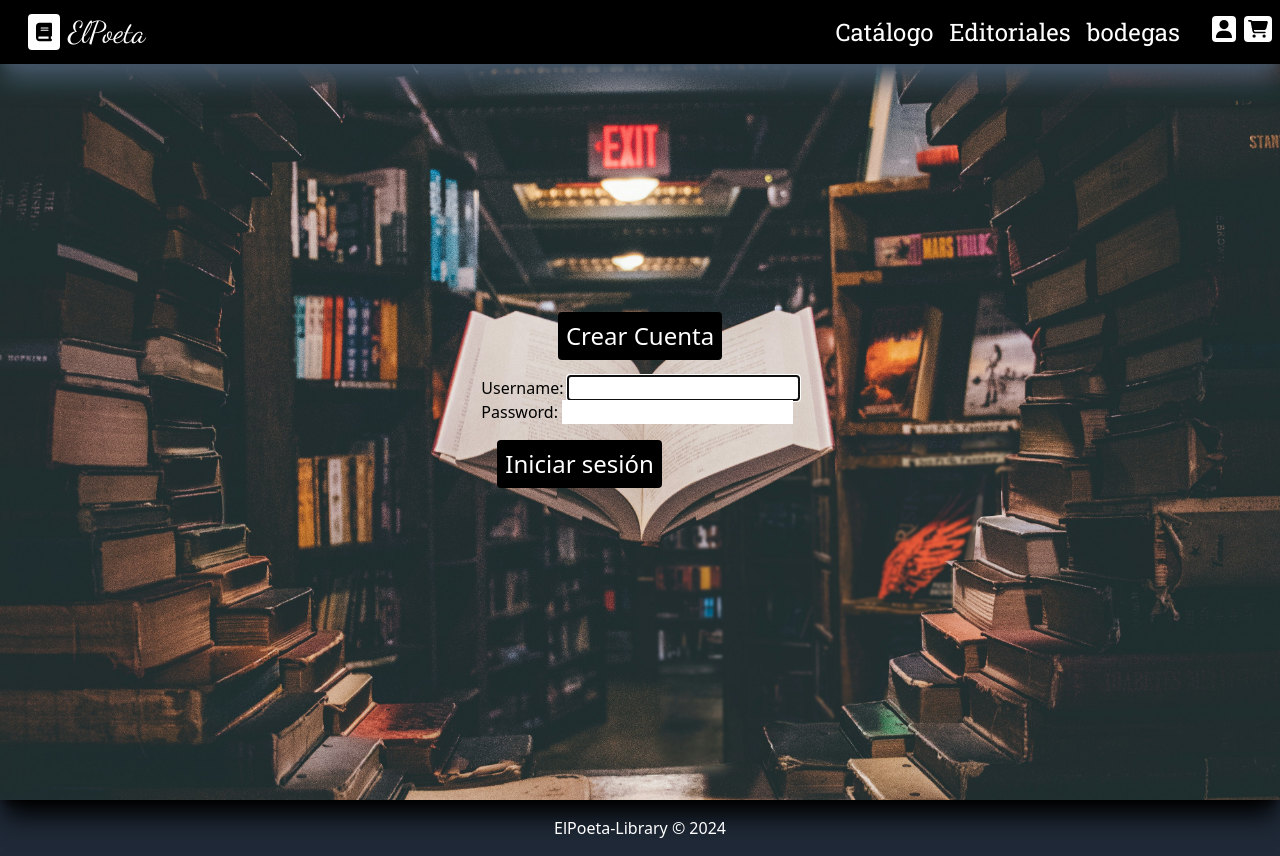
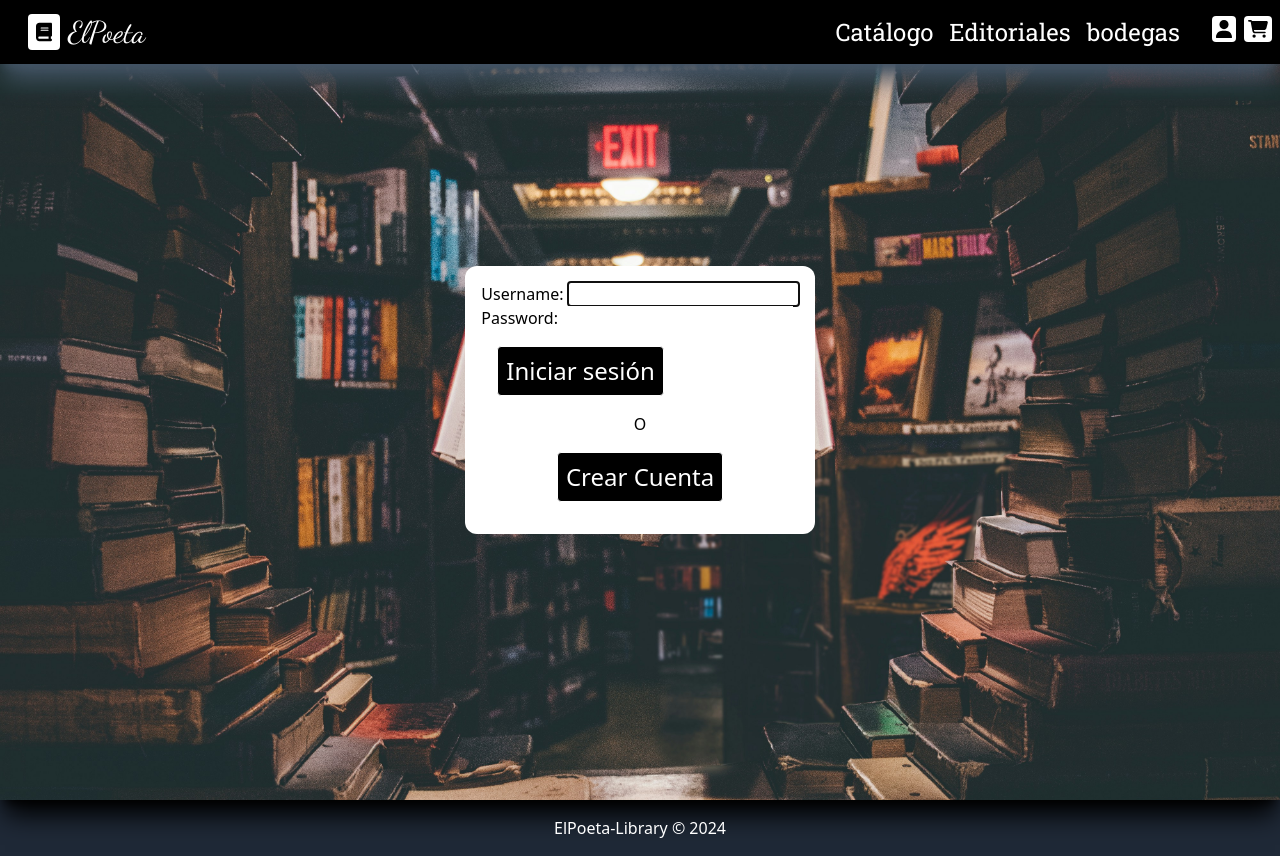
Before and after one commit to PabloVasquezC/DjangoLibrary, a Django app: page /login/ in a window 1280 px wide. Run offline with Django 5.2, Linux system fonts and the light colour scheme; some libraries are stand-ins or nearby versions.

Commit message:
appears administration panel in login if is_staff is true

```diff
--- a/myapp/urls.py
+++ b/myapp/urls.py
@@ -9,6 +9,7 @@ urlpatterns = [
     path('catalog/', views.catalog, name='catalog'),
     path('warehouses/', views.warehouses, name='warehouses'),
     path('login/', views.login, name='login'),
+    path('logout/', views.logout_view, name='logout'),
     path('actualizar-stock/', views.actualizar_stock, name='actualizar_stock'),
     path('register/', views.register, name='register'),
 
--- a/myapp/views.py
+++ b/myapp/views.py
@@ -9,6 +9,8 @@ from django.shortcuts import render, redirect
 from django.contrib import messages
 from django.contrib.auth import authenticate, login as auth_login
 from django.contrib.auth.forms import AuthenticationForm
+from django.contrib.auth import logout
+
 
 
 
@@ -73,6 +75,11 @@ def register(request):
     return render(request, 'myapp/register.html', {'form': form})
 
 
+def logout_view(request):
+    logout(request)
+    return redirect('home')
+
+
 
 @csrf_protect
 def actualizar_stock(request):
--- a/templates/myapp/login.html
+++ b/templates/myapp/login.html
@@ -20,21 +20,33 @@
 {% if user.is_authenticated %}
     <h1 class="bg-black text-white shadow shadow-white p-2 text-3xl rounded-lg">Ya has iniciado sesión 😉.</h1>
 
-    <!-- Cerrar sesión -->
-    <div class="bg-white rounded p-4 m-4 flex">
-        <p class="text-2xl">Si deseas cerrar sesión o administrar productos, entra al panel de administración.</p>
-        <a href="{% url 'admin:index' %}" class="bg-black text-2xl m-4 p-2 text-white rounded transition hover:bg-white hover:text-black hover:border-black">Ir al panel de administración</a>
+    <div class="bg-white rounded p-4 m-4 flex flex-col items-center">
+        <p class="text-2xl">Si deseas cerrar sesión, puedes hacerlo aquí:</p>
+        <form action="{% url 'logout' %}" method="post">
+            {% csrf_token %}
+            <button type="submit" class="bg-black text-2xl py-2 px-4 text-white rounded transition hover:bg-white hover:text-black hover:border-black">Cerrar sesión</button>
+        </form>
+
+        {% if user.is_staff %}
+        <!-- Botón para el panel de administración visible solo para staff -->
+        <div class="mt-4">
+            <a href="{% url 'admin:index' %}" class="bg-blue-500 text-2xl py-2 px-4 text-white rounded transition hover:bg-blue-700">Panel de Administración</a>
+        </div>
+        {% endif %}
     </div>
 {% else %}
-    <div class="flex flex-col items-center">
-        <a href="{% url 'register' %}" class="bg-black text-2xl m-4 p-2 text-white rounded transition hover:bg-white hover:text-black">Crear Cuenta</a>
-
+    <div class="flex flex-col items-center bg-white text-black p-4 rounded-xl">
         <!-- Formulario de inicio de sesión -->
         <form method="post" action="{% url 'login' %}" class="w-full max-w-xs">
             {% csrf_token %}
             {{ form.as_p }}
-            <button type="submit" class="bg-black text-2xl m-4 p-2 text-white rounded transition hover:bg-white hover:text-black">Iniciar sesión</button>
+            <button type="submit" class="bg-black text-2xl m-4 p-2 text-white rounded transition hover:bg-white hover:text-black border border-white">Iniciar sesión</button>
         </form>
+
+        <p>O</p>
+
+        <a href="{% url 'register' %}" class="bg-black text-2xl m-4 p-2 text-white rounded transition hover:bg-white hover:text-black border border-white">Crear Cuenta</a>
+
     </div>
 {% endif %}
 {% endblock %}
```
Also changed, not shown: db.sqlite3.
